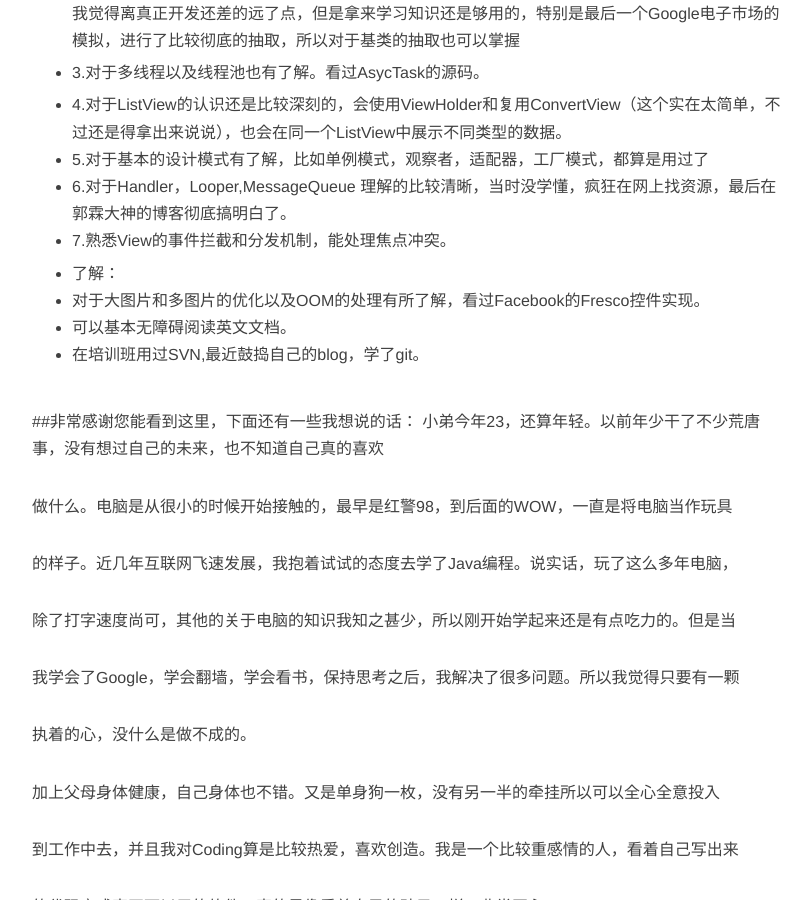
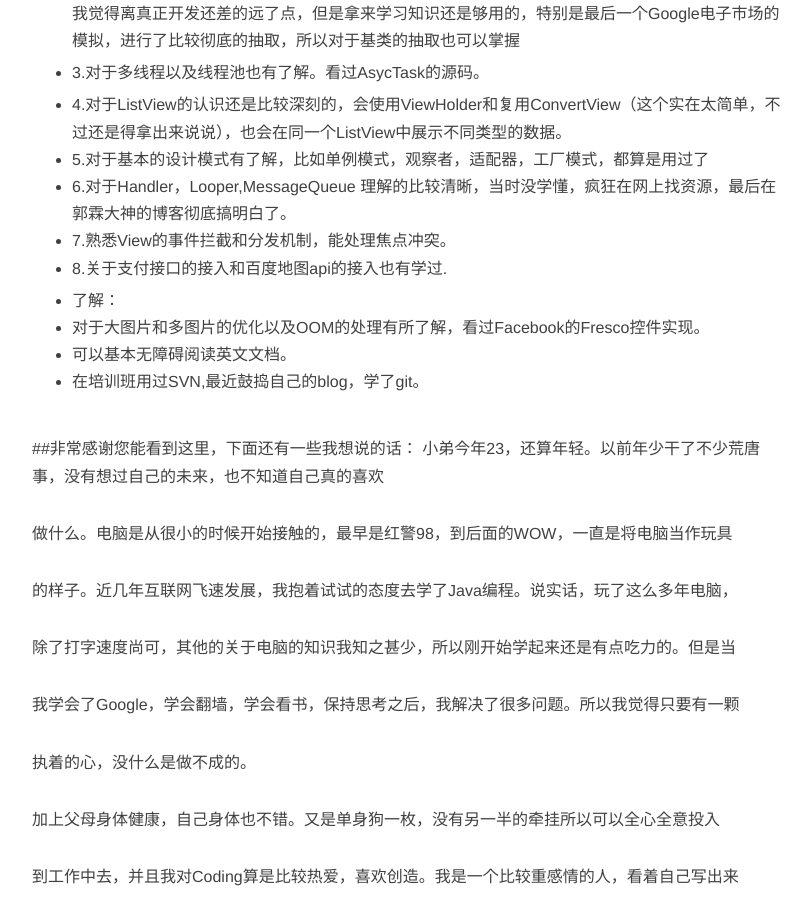
Before and after one commit to Azeril/Microdust, a Jekyll site: the page built from _posts/2016-02-27-Firset.md, in a window 1280 px wide and 900 px high, scrolled down 1099 px. Shown: the whole window, without its empty margins (233-1044 px from the left). Built offline with Jekyll 4.4.1, drawn with Linux system fonts in a browser that asks for light colours; nearby versions of some CDN libraries; comment, search, counter and statistics services are not loaded.

Commit message:
Update 2016-02-27-Firset.md

```diff
--- a/_posts/2016-02-27-Firset.md
+++ b/_posts/2016-02-27-Firset.md
@@ -29,6 +29,8 @@ description: 简历
  * 5.对于基本的设计模式有了解，比如单例模式，观察者，适配器，工厂模式，都算是用过了
  * 6.对于Handler，Looper,MessageQueue 理解的比较清晰，当时没学懂，疯狂在网上找资源，最后在郭霖大神的博客彻底搞明白了。
  * 7.熟悉View的事件拦截和分发机制，能处理焦点冲突。
+ * 8.关于支付接口的接入和百度地图api的接入也有学过.
+
 
  * 了解：
  * 对于大图片和多图片的优化以及OOM的处理有所了解，看过Facebook的Fresco控件实现。
```
